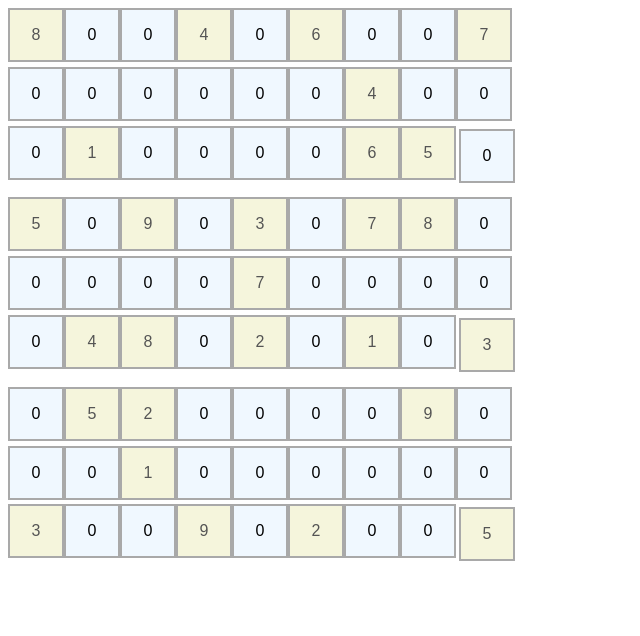
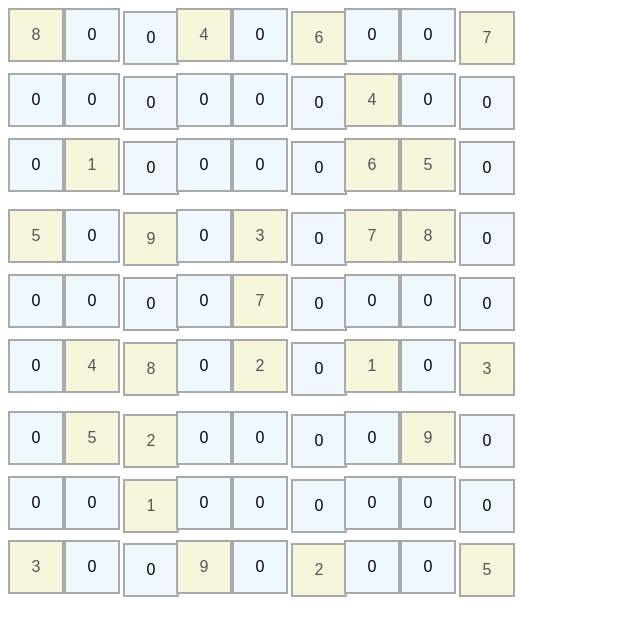
Before and after one commit to anpe9592/Sudoku-vue, a Vue app: page / in a window 1280 px wide. Shown: the top 636 px of the page, without its empty margins (0-640 px from the left). Built offline with nearby package versions, Linux system fonts and the light colour scheme.

Commit message:
css create a right border on every 3n child

```diff
--- a/src/components/Sudoku.vue
+++ b/src/components/Sudoku.vue
@@ -106,6 +106,12 @@ export default {
   height: 54px;
 }
 
+.tileContainer:nth-child(3n){
+  border-style: solid;
+  border-color: transparent;
+  border-right-width: 10px;
+}
+
 .tileContainer:nth-child(27n){
   border-style: solid;
   border-color: transparent;
```
